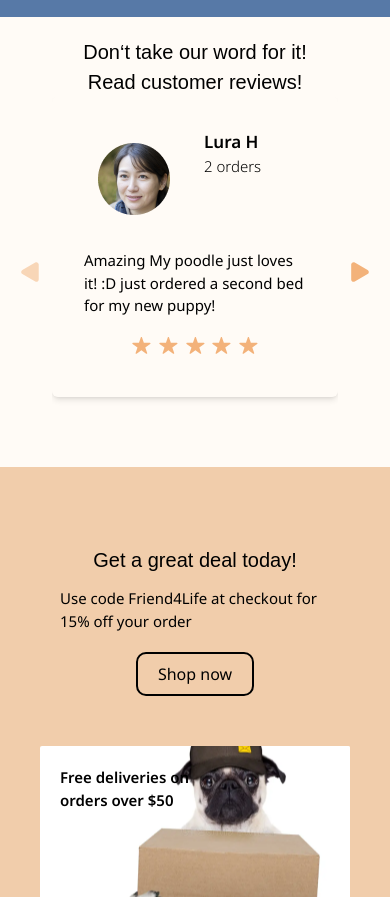
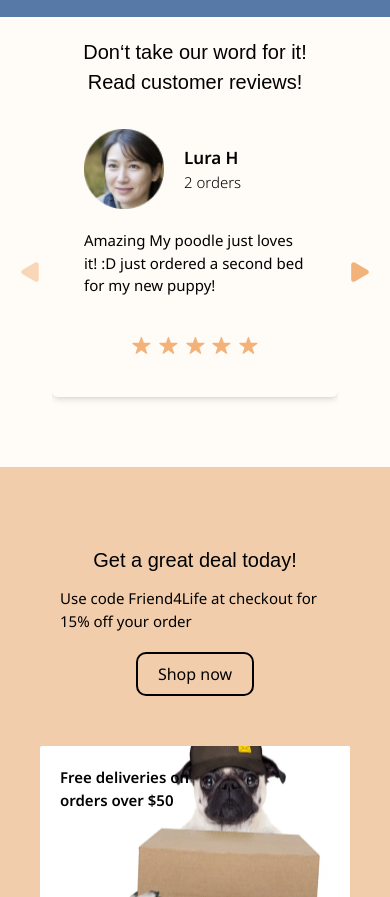
Before and after one commit to Garnetuwu/petsbedstore, a Next.js app: page / in a window 390 px wide. Shown: the part 3060-3957 px from the top of the page. Built offline with nearby package versions, Linux system fonts and the light colour scheme; a web font is replaced by a local one.

Commit message:
changed responsive bug for swiper

```diff
--- a/components/landing page/reviews/ReviewSwiper.js
+++ b/components/landing page/reviews/ReviewSwiper.js
@@ -1,14 +1,9 @@
-import { useRef, useEffect } from "react";
-
 import icon01 from "../../../public/images/001.png";
 import icon02 from "../../../public/images/002.png";
 import icon03 from "../../../public/images/003.png";
 import icon04 from "../../../public/images/004.png";
 import ReviewSwiperItem from "./ReviewSwiperItem";
 import CustomSwiper from "@/components/UI/CustomSwiper";
-
-// import { register } from "swiper/element/bundle";
-// register();
 
 const DUMMY_REVIEWS = [
   {
@@ -46,66 +41,9 @@ const DUMMY_REVIEWS = [
     review:
       "Got a wicker bed for my cat, and she loves it. great for summer keeps her nice and cool!!",
   },
-  {
-    name: "Harvey E",
-    icon: icon04,
-    orders: 2,
-    review:
-      "Got a wicker bed for my cat, and she loves it. great for summer keeps her nice and cool!!",
-  },
 ];
 
 const ReviewSwiper = () => {
-  // const swiperRef = useRef(null);
-
-  // useEffect(() => {
-  //   const swiperContainer = swiperRef.current;
-
-  //   const params = {
-  //     freeMode: true,
-  //     navigation: true,
-  //     spaceBetween: 40,
-  //     slidesPerView: 1,
-  // breakpoints: {
-  //   640: {
-  //     slidesPerView: 2,
-  //   },
-  //   1024: {
-  //     slidesPerView: 3,
-  //   },
-  //   1440: {
-  //     slidesPerView: 5,
-  //   },
-  // },
-  //     injectStyles: [
-  //       `
-  //         .swiper-button-next {
-  //           background-image:url('/assets/Arrow right.svg');
-  //         }
-
-  //         .swiper-button-prev {
-  //            background-image:url('/assets/Arrow left.svg')
-  //         }
-
-  //         .swiper-button-prev,
-  //         .swiper-button-next {
-  //           background-repeat: no-repeat;
-  //           background-position: center;
-  //         }
-
-  //       .swiper-button-next::after,
-  //         .swiper-button-prev::after {
-  //           content: "";
-  //         }
-  //     `,
-  //     ],
-  //   };
-
-  //   Object.assign(swiperContainer, params);
-
-  //   swiperContainer.initialize();
-  // }, []);
-
   const slideConfig = {
     breakpoints: {
       640: {
@@ -114,7 +52,7 @@ const ReviewSwiper = () => {
       1024: {
         slidesPerView: 3,
       },
-      1440: {
+      1700: {
         slidesPerView: 5,
       },
     },
@@ -139,20 +77,6 @@ const ReviewSwiper = () => {
         </swiper-slide>
       ))}
     </CustomSwiper>
-    // <div>
-    //   <swiper-container ref={swiperRef} init="false" class="mySwiper">
-    //     {DUMMY_REVIEWS.map((review) => (
-    //       <swiper-slide key={review.name} class="slide">
-    //         <ReviewSwiperItem
-    //           review={review.review}
-    //           name={review.name}
-    //           icon={review.icon}
-    //           orders={review.orders}
-    //         />
-    //       </swiper-slide>
-    //     ))}
-    //   </swiper-container>
-    // </div>
   );
 };
 
--- a/components/landing page/reviews/ReviewSwiperItem.js
+++ b/components/landing page/reviews/ReviewSwiperItem.js
@@ -5,11 +5,11 @@ const ReviewSwiperItem = ({ name, icon, review, orders }) => {
   return (
     <div className="flex flex-col justify-between gap-3 p-3 h-[250px]">
       <div>
-        <div className="flex gap-5 ">
+        <div className="flex gap-5 justify-start items-center ">
           <Image
             width={100}
             height={100}
-            className="object-none"
+            className="w-[80px] h-[80px]"
             src={icon.src}
             alt={name}
           />
```
